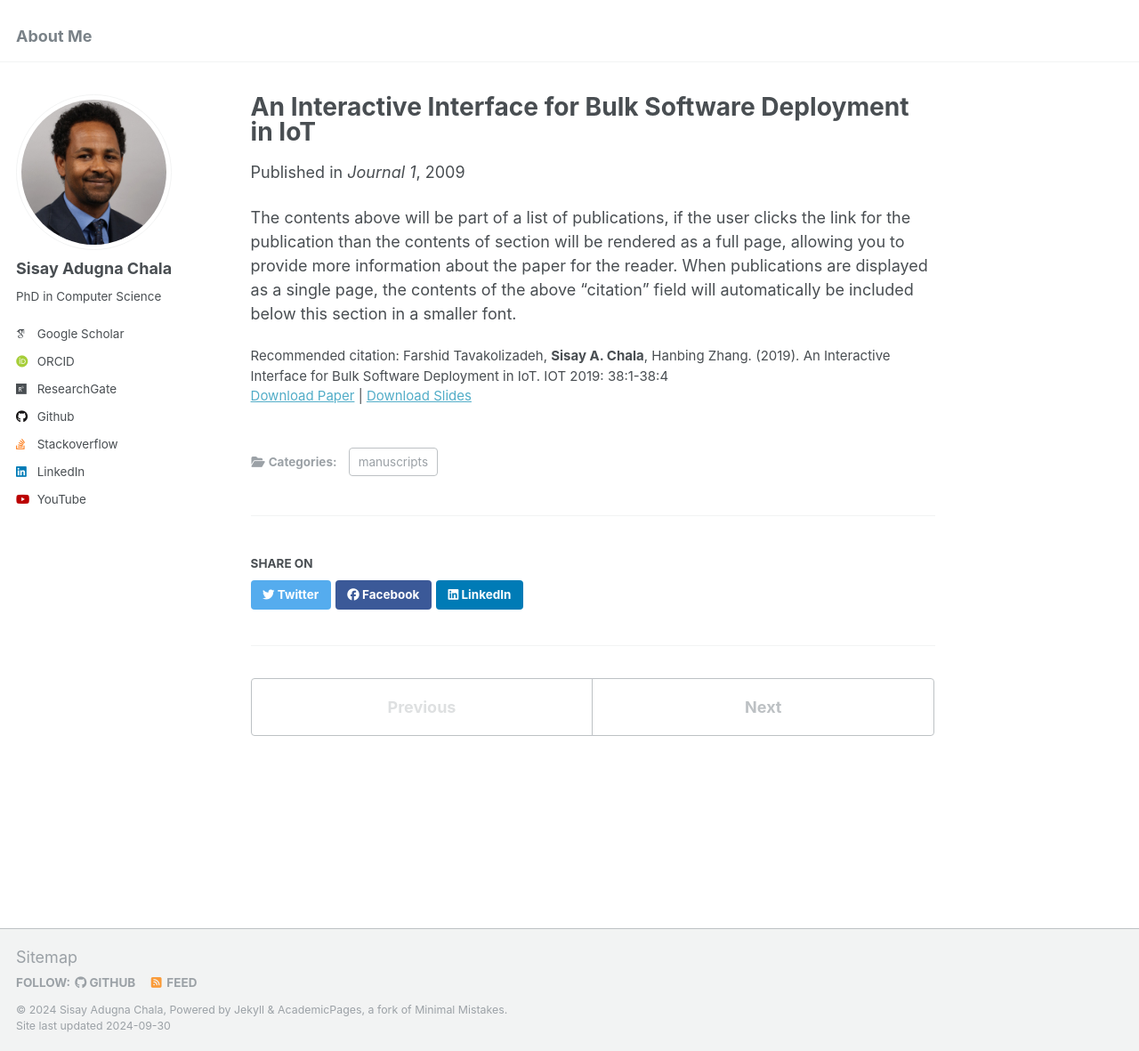
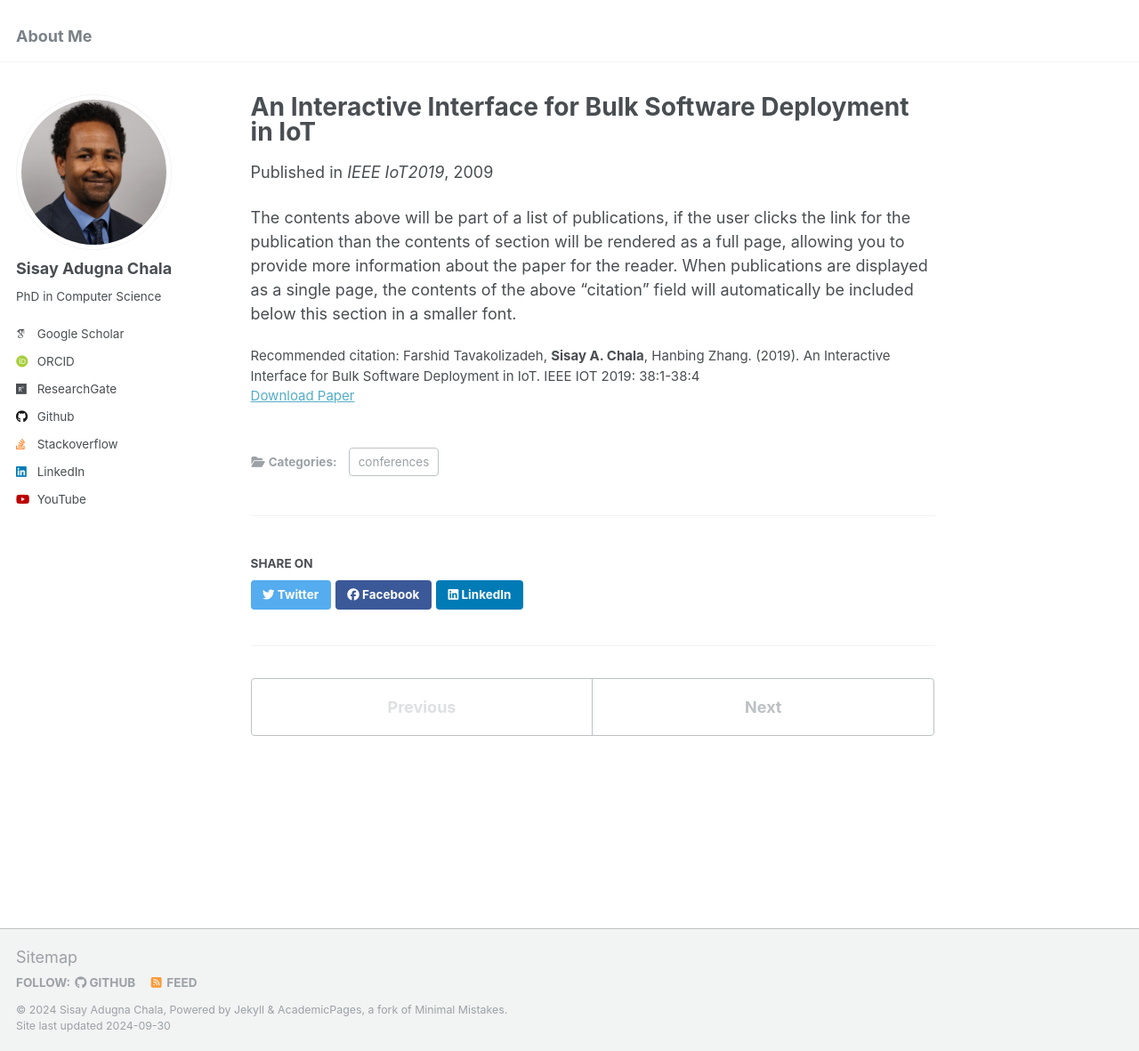
Before and after one commit to sisayie/sisayie.github.io, a Jekyll site: the page built from _publications/2009-10-01-paper-title-number-1.md, in a window 1280 px wide and 1181 px high. Shown: the whole window at 89% size. Built offline with Jekyll 4.4.1, drawn with Linux system fonts in a browser that asks for light colours; some web fonts are replaced.

Commit message:
publications

```diff
--- a/_publications/2009-10-01-paper-title-number-1.md
+++ b/_publications/2009-10-01-paper-title-number-1.md
@@ -1,14 +1,14 @@
 ---
 title: "An Interactive Interface for Bulk Software Deployment in IoT"
 collection: publications
-category: manuscripts
+category: conferences
 permalink: /publication/2009-10-01-paper-title-number-1
 excerpt: 'An Interactive Interface for Bulk Software Deployment in IoT'
 date: 2009-10-01
-venue: 'Journal 1'
-slidesurl: 'http://academicpages.github.io/files/slides1.pdf'
-paperurl: 'http://academicpages.github.io/files/paper1.pdf'
-citation: 'Farshid Tavakolizadeh, <b>Sisay A. Chala</b>, Hanbing Zhang. (2019). An Interactive Interface for Bulk Software Deployment in IoT. IOT 2019: 38:1-38:4' #'Your Name, You. (2009). &quot;Paper Title Number 1.&quot; <i>Journal 1</i>. 1(1).'
+venue: 'IEEE IoT2019'
+slidesurl: #'http://academicpages.github.io/files/slides1.pdf'
+paperurl: 'http://academicpages.github.io/files/iot_paper.pdf'
+citation: 'Farshid Tavakolizadeh, <b>Sisay A. Chala</b>, Hanbing Zhang. (2019). An Interactive Interface for Bulk Software Deployment in IoT. IEEE IOT 2019: 38:1-38:4' #'Your Name, You. (2009). &quot;Paper Title Number 1.&quot; <i>Journal 1</i>. 1(1).'
 ---
 
 The contents above will be part of a list of publications, if the user clicks the link for the publication than the contents of section will be rendered as a full page, allowing you to provide more information about the paper for the reader. When publications are displayed as a single page, the contents of the above "citation" field will automatically be included below this section in a smaller font.
```
Also changed, not shown: 7 other files.
